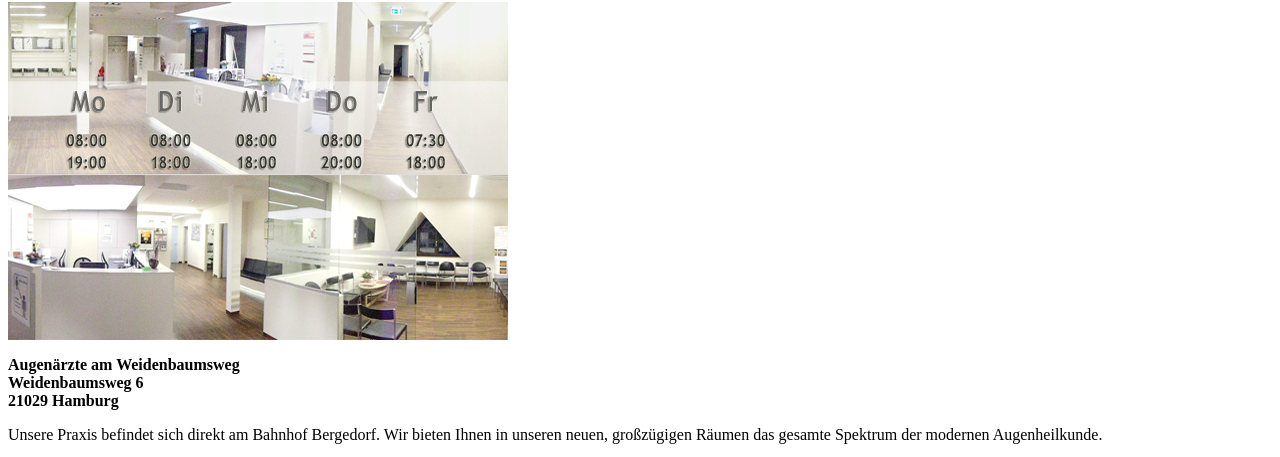
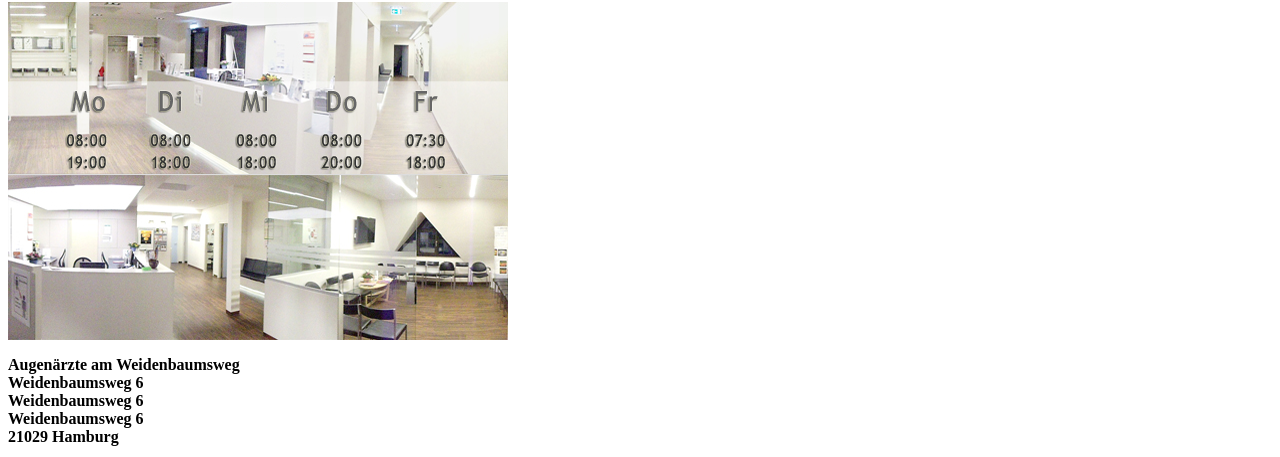
Before and after one commit to maestroapp/webapp, a plain HTML site: page gericht-detail.html in a window 1280 px wide. Shown: the part 104-561 px from the top of the page. Drawn offline with Linux system fonts and the light colour scheme.

Commit message:
change file detail.html

```diff
--- a/gericht-detail.html
+++ b/gericht-detail.html
@@ -20,6 +20,8 @@
     	<!-- Hier wird dynamisch das einzelne Gericht reingeladen -->
         <p><strong>Augenärzte am Weidenbaumsweg</strong><br>
         <strong>Weidenbaumsweg 6</strong><br>
+                <strong>Weidenbaumsweg 6</strong><br>
+                        <strong>Weidenbaumsweg 6</strong><br>
         <strong>21029 Hamburg</strong><br>
         </p>
 
```
